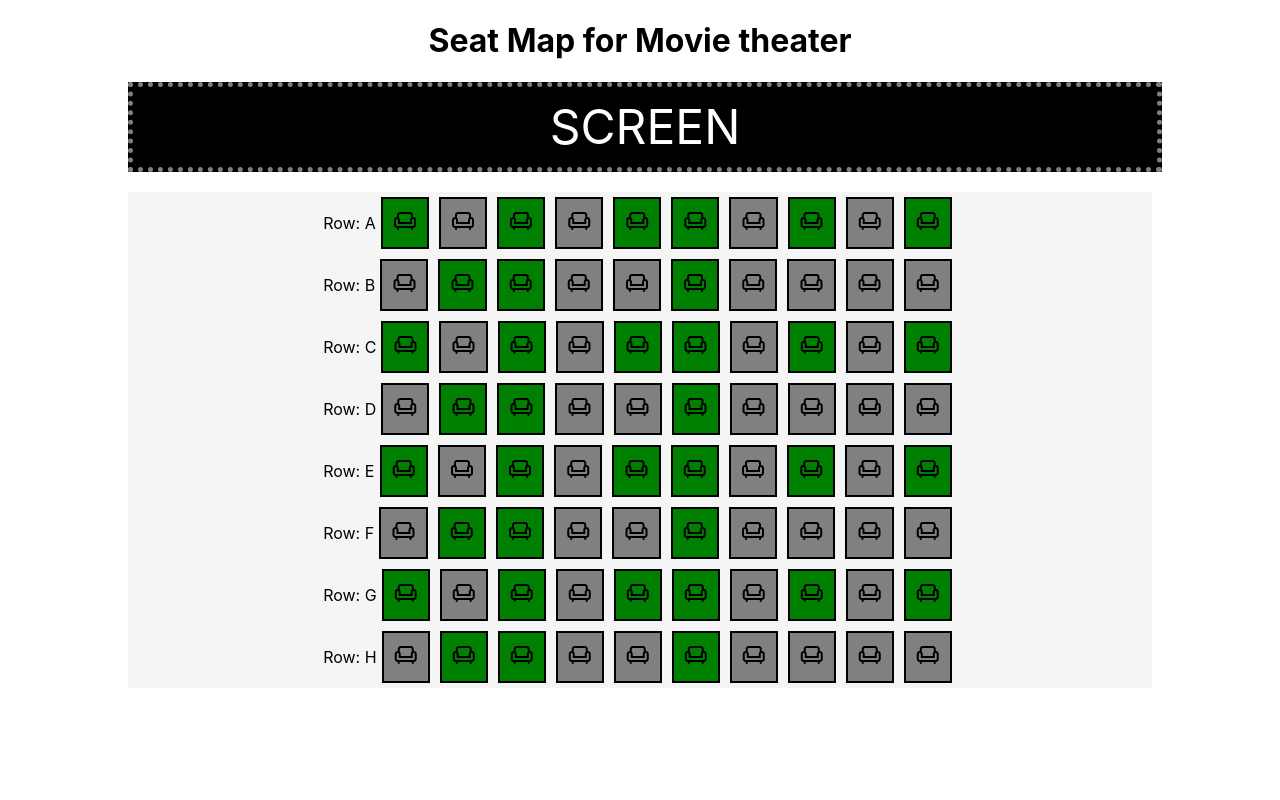
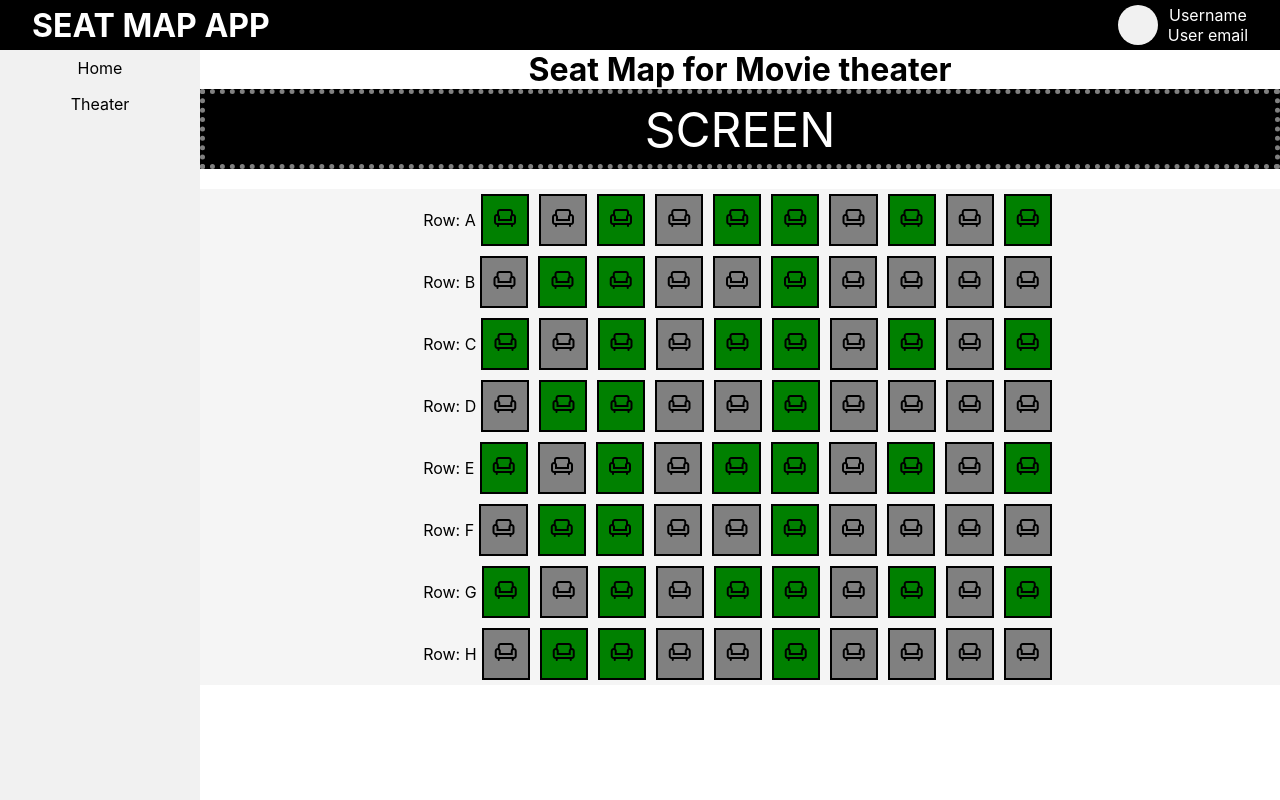
Before and after one commit to haidanglevn/MovieTheaterApp-ts, a React (Create React App) app: page /theater in a window 1280 px wide. Built offline with nearby package versions, Linux system fonts and the light colour scheme; the HTML template or start-up script is replaced by a standard one.

Commit message:
Add layout, home page and their css

```diff
--- a/package.json
+++ b/package.json
@@ -12,6 +12,7 @@
     "@types/react-dom": "^18.0.11",
     "react": "^18.2.0",
     "react-dom": "^18.2.0",
+    "react-router-dom": "^6.8.2",
     "react-scripts": "5.0.1",
     "typescript": "^4.9.5",
     "web-vitals": "^2.1.4"
--- a/src/App.css
+++ b/src/App.css
@@ -1,54 +1,3 @@
 .App {
   text-align: center;
-  margin: 0 10vw;
 }
-.screen {
-  background-color: black;
-  color: white;
-  font-size: 3em;
-  width: 100%;
-  height: 10vh;
-  border:5px dotted gray;
-  display: flex;
-  align-items: center;
-  justify-content: center;
-  margin-bottom: 20px;
-}
-.seat-map-wrapper {
-  display: grid;
-  grid-template-rows: repeat(11, auto);
-  background-color: whitesmoke;
-  width: 100%;
-  justify-content: center;
-}
-.row-number {
-  display: flex;
-  align-items: center;
-}
-
-.row {
-  display: grid;
-  grid-template-columns: repeat(11,auto);
-  grid-template-rows: auto;
-}
-
-.seat {
-  max-width: 30px;
-  padding: 10px;
-  margin: 5px;
-  border: 2px solid black;
-}
-
-.available {
-  background-color: green;
-}
-
-.unavailable {
-  background-color: gray;
-  cursor: not-allowed;
-}
-
-.available:hover {
-  cursor: pointer;
-  background-color: white;
-}
--- a/src/App.tsx
+++ b/src/App.tsx
@@ -1,83 +1,23 @@
-import { FC, useState } from "react";
+import { BrowserRouter, Route, Routes } from "react-router-dom";
+import Theater from "./components/Theater";
+import Layout from "./pages/Layout";
 import "./App.css";
-import seatMapArray from "./seatMap.json"
+import Home from "./components/Home";
 
-interface Seat {
-  rowNo: string;
-  seatNo: number;
-  name: string;
-  available: boolean;
-}
-
-interface Row {
-  rowName: string;
-  rowSeats: Seat[];
-}
-
-type SeatMap = Row[];
-
-const App: FC = () => {
-  const [seatData, setSeatData] = useState<SeatMap>(seatMapArray);
-  const [chosenSeat, setChosenSeat] = useState<Partial<Seat>>();
-
-  const chosenSeatRender = () => {
-    if (chosenSeat) {
-      return (
-        <div>
-          <h1>Your chosen seat: </h1>
-          <h2>Row: {chosenSeat!.rowNo}</h2>
-          <h2>Seat: {chosenSeat!.seatNo}</h2>
-          <h2>This seat is available to buy!</h2>
-          <button>Buy ticket</button>
+const App = () => {
+  return (
+    <>
+      <BrowserRouter>
+        <div className="App">
+          <Routes>
+            <Route path="/" element={<Layout />}>
+              <Route path="/home" element={<Home/>}/>
+              <Route path="/theater" element={<Theater />} />
+            </Route>
+          </Routes>
         </div>
-      );
-    }
-  };
-
-  const showChosenSeat = (chosenSeat: Seat): void => {
-    console.log("seat data", chosenSeat);
-    setChosenSeat(chosenSeat);
-  };
-
-  return (
-    <div className="App">
-      <h1>Seat Map for Movie theater</h1>
-      <div className="screen">
-        SCREEN
-      </div>
-      <div className="seat-map-wrapper">
-        {seatData.map((item) => {
-          return (
-            <div className="row" key={`${item.rowName}-${item.rowSeats}`}>
-              <span className="row-number">Row: {item.rowName}</span>
-              {item.rowSeats.map((seat) => {
-                if (seat.available) {
-                  return (
-                    <div
-                      className="seat available"
-                      onClick={() => showChosenSeat(seat)}
-                      key={`${seat.rowNo}-${seat.seatNo}`}
-                    >
-                      <span className="material-symbols-outlined">chair</span>
-                    </div>
-                  );
-                } else {
-                  return (
-                    <div
-                      className="seat unavailable"
-                      key={`${seat.rowNo}-${seat.seatNo}`}
-                    >
-                      <span className="material-symbols-outlined">chair</span>
-                    </div>
-                  );
-                }
-              })}
-            </div>
-          );
-        })}
-      </div>
-      <div className="seatInfo">{chosenSeatRender()}</div>
-    </div>
+      </BrowserRouter>
+    </>
   );
 };
 
--- /dev/null
+++ b/src/components/Home.tsx
@@ -0,0 +1,11 @@
+import React from 'react';
+
+const Home = () => {
+    return (
+        <div>
+           <h1>Homepage</h1>
+        </div>
+    );
+};
+
+export default Home;
--- /dev/null
+++ b/src/components/Theater.css
@@ -0,0 +1,50 @@
+.screen {
+  background-color: black;
+  color: white;
+  font-size: 3em;
+  width: 100%;
+  height: 10vh;
+  border:5px dotted gray;
+  display: flex;
+  align-items: center;
+  justify-content: center;
+  margin-bottom: 20px;
+}
+.seat-map-wrapper {
+  display: grid;
+  grid-template-rows: repeat(11, auto);
+  background-color: whitesmoke;
+  width: 100%;
+  justify-content: center;
+}
+.row-number {
+  display: flex;
+  align-items: center;
+}
+
+.row {
+  display: grid;
+  grid-template-columns: repeat(11,auto);
+  grid-template-rows: auto;
+}
+
+.seat {
+  max-width: 50px;
+  padding: 10px;
+  margin: 5px;
+  border: 2px solid black;
+}
+
+.available {
+  background-color: green;
+}
+
+.unavailable {
+  background-color: gray;
+  cursor: not-allowed;
+}
+
+.available:hover {
+  cursor: pointer;
+  background-color: white;
+}
--- /dev/null
+++ b/src/components/Theater.tsx
@@ -0,0 +1,82 @@
+import { FC, useState } from "react";
+import seatMapArray from "../seatMap.json";
+import "./Theater.css"
+
+interface Seat {
+  rowNo: string;
+  seatNo: number;
+  name: string;
+  available: boolean;
+}
+
+interface Row {
+  rowName: string;
+  rowSeats: Seat[];
+}
+
+type SeatMap = Row[];
+
+const Theater: FC = () => {
+  const [seatData, setSeatData] = useState<SeatMap>(seatMapArray);
+  const [chosenSeat, setChosenSeat] = useState<Partial<Seat>>();
+
+  const chosenSeatRender = () => {
+    if (chosenSeat) {
+      return (
+        <div>
+          <h1>Your chosen seat: </h1>
+          <h2>Row: {chosenSeat!.rowNo}</h2>
+          <h2>Seat: {chosenSeat!.seatNo}</h2>
+          <h2>This seat is available to buy!</h2>
+          <button>Buy ticket</button>
+        </div>
+      );
+    }
+  };
+
+  const showChosenSeat = (chosenSeat: Seat): void => {
+    console.log("seat data", chosenSeat);
+    setChosenSeat(chosenSeat);
+  };
+
+  return (
+    <div className="Theater">
+      <h1>Seat Map for Movie theater</h1>
+      <div className="screen">SCREEN</div>
+      <div className="seat-map-wrapper">
+        {seatData.map((item) => {
+          return (
+            <div className="row" key={`${item.rowName}-${item.rowSeats}`}>
+              <span className="row-number">Row: {item.rowName}</span>
+              {item.rowSeats.map((seat) => {
+                if (seat.available) {
+                  return (
+                    <div
+                      className="seat available"
+                      onClick={() => showChosenSeat(seat)}
+                      key={`${seat.rowNo}-${seat.seatNo}`}
+                    >
+                      <span className="material-symbols-outlined">chair</span>
+                    </div>
+                  );
+                } else {
+                  return (
+                    <div
+                      className="seat unavailable"
+                      key={`${seat.rowNo}-${seat.seatNo}`}
+                    >
+                      <span className="material-symbols-outlined">chair</span>
+                    </div>
+                  );
+                }
+              })}
+            </div>
+          );
+        })}
+      </div>
+      <div className="seatInfo">{chosenSeatRender()}</div>
+    </div>
+  );
+};
+
+export default Theater;
--- a/src/index.css
+++ b/src/index.css
@@ -11,3 +11,9 @@ code {
   font-family: source-code-pro, Menlo, Monaco, Consolas, 'Courier New',
     monospace;
 }
+
+* {
+  padding: 0;
+  margin: 0;
+  box-sizing: border-box;
+}
--- /dev/null
+++ b/src/pages/Layout.css
@@ -0,0 +1,54 @@
+.nav {
+  background-color: black;
+  color: white;
+  position: fixed;
+  left: 0;
+  top: 50px;
+  height: 100%;
+  display: flex;
+}
+ul {
+  list-style-type: none;
+  margin: 0;
+  padding: 0;
+  width: 200px;
+  background-color: #f1f1f1;
+}
+
+li a {
+  display: block;
+  color: #000;
+  padding: 8px 16px;
+  text-decoration: none;
+}
+
+li a:hover {
+  background-color: #555;
+  color: white;
+}
+
+.top {
+  background-color: black;
+  color: white;
+  width: 100%;
+  height: 50px;
+  display: flex;
+  align-items: center;
+  justify-content: space-between;
+  padding: 0 2em;
+}
+.circle {
+  background-color: #f1f1f1;
+  border-radius: 50%;
+  width: 40px;
+  height: 40px;
+}
+.welcome-user {
+  display: flex;
+  align-items: center;
+  justify-content: space-between;
+  gap: 10px;
+}
+.outlet {
+  margin-left: 200px;
+}
--- /dev/null
+++ b/src/pages/Layout.tsx
@@ -0,0 +1,34 @@
+import { NavLink, Outlet } from "react-router-dom";
+import "./Layout.css";
+
+const Layout = () => {
+  return (
+    <>
+      <div className="nav">
+        <ul>
+          <li>
+            <NavLink to="/home">Home</NavLink>
+          </li>
+          <li>
+            <NavLink to="/theater">Theater</NavLink>
+          </li>
+        </ul>
+      </div>
+      <div className="top">
+        <h1>SEAT MAP APP</h1>
+        <div className="welcome-user">
+          <div className="circle"></div>
+          <div>
+            <p>Username </p>
+            <p>User email</p>
+          </div>
+        </div>
+      </div>
+      <div className="outlet">
+        <Outlet />
+      </div>
+    </>
+  );
+};
+
+export default Layout;
```
Also changed, not shown: 2 other files (tests, documents, lock files or other folders).
